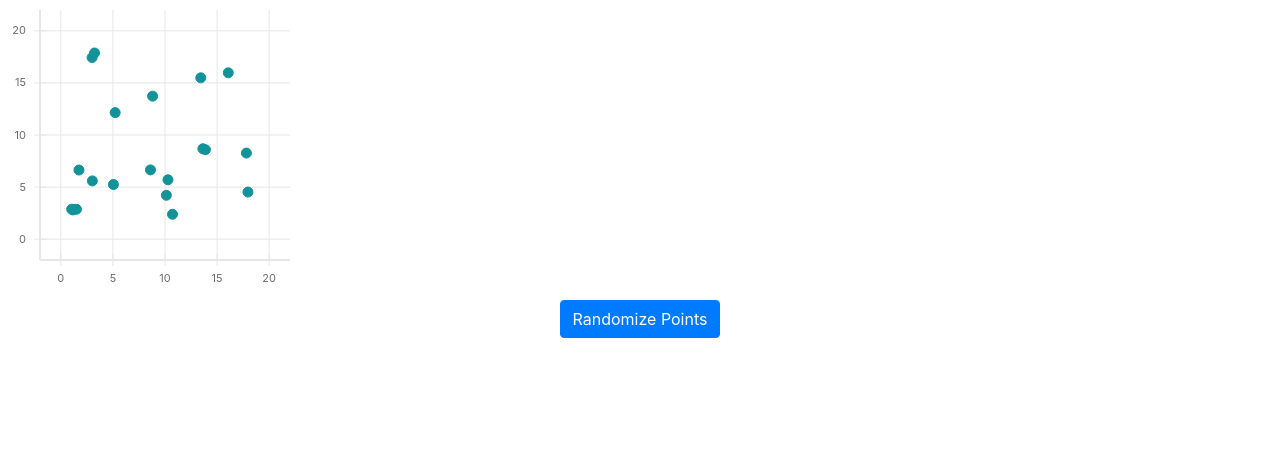
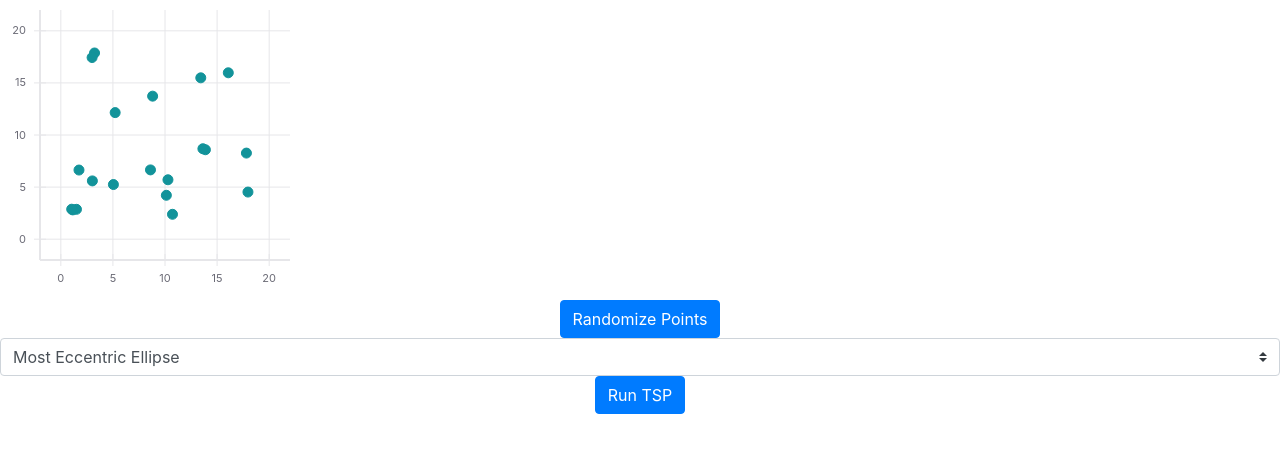
Before and after one commit to Bamagik/geometrictsp, a React (Create React App) app: page / in a window 1280 px wide. Shown: the top 452 px of the page. Built offline with nearby package versions, Linux system fonts and the light colour scheme.

Commit message:
selector of choosing the tsp method

```diff
--- a/src/Graph.js
+++ b/src/Graph.js
@@ -1,5 +1,5 @@
 import React from 'react';
-import { Button } from 'react-bootstrap';
+import { Button, Form } from 'react-bootstrap';
 import {
     XYPlot,
     XAxis,
@@ -25,24 +25,32 @@ export default class Graph extends React.Component {
         super(props);
 
         this.state = {
+            formula: eccentricEllipseTSP.name,
             data: generateRandomData(props.count, props.max),
             tsp: [],
-            lines: []
+            lines: [],
         }
     }
 
     startTSPCalculation = async () => {
-        await sleep(500);
-        // const tsp = await largestAngleTSP(this.state.data, (currentTSP) => this.setState({tsp: currentTSP}));
-        // const tsp = await eccentricEllipseTSP(this.state.data, (currentTSP) => this.setState({tsp: currentTSP}));
-        // const tsp = await nearestNeighborTSP(this.state.data, (currentTSP) => this.setState({tsp: currentTSP}));
-        const tsp = await nearestNeighborMultiTSP(this.state.data, (currentTSP) => this.setState({tsp: currentTSP}));
+        const {formula} = this.state;
+        let tsp = [];
+
+        if (formula === largestAngleTSP.name) {
+            tsp = await largestAngleTSP(this.state.data, (currentTSP) => this.setState({tsp: currentTSP}));
+        } else if (formula === eccentricEllipseTSP.name) {
+            tsp = await eccentricEllipseTSP(this.state.data, (currentTSP) => this.setState({tsp: currentTSP}));
+        } else if (formula === nearestNeighborTSP.name) {
+            tsp = await nearestNeighborTSP(this.state.data, (currentTSP) => this.setState({tsp: currentTSP}));
+        } else if (formula === nearestNeighborMultiTSP.name) {
+            tsp = await nearestNeighborMultiTSP(this.state.data, (currentTSP) => this.setState({tsp: currentTSP}));
+        }
 
         this.setState({tsp});
     }
 
     getNewData = () => {
-        this.setState({data: generateRandomData(this.props.count, this.props.max), tsp: 0}, this.startTSPCalculation)
+        this.setState({data: generateRandomData(this.props.count, this.props.max), tsp: 0})
 
         // let data = [
         //     {
@@ -131,7 +139,7 @@ export default class Graph extends React.Component {
 
     render() {
         const {max} = this.props;
-        const {tsp, data} = this.state
+        const {tsp, data, formula} = this.state
 
         return <div>
             <XYPlot width={300} height={300}
@@ -152,6 +160,18 @@ export default class Graph extends React.Component {
                 />
             </XYPlot>
             <Button onClick={this.getNewData}>Randomize Points</Button>
+            <Form.Control
+                value={formula}
+                onChange={(event) => this.setState({formula: event.target.value})}
+                as='select'
+                custom
+            >
+                <option value={eccentricEllipseTSP.name}>Most Eccentric Ellipse</option>
+                <option value={largestAngleTSP.name}>Largest Angle</option>
+                <option value={nearestNeighborTSP.name}>Nearest Neighbor</option>
+                <option value={nearestNeighborMultiTSP.name}>Multi-ended Nearest Neighbor</option>
+            </Form.Control>
+            <Button onClick={this.startTSPCalculation}>Run TSP</Button>
         </div>
     }
 }
```
